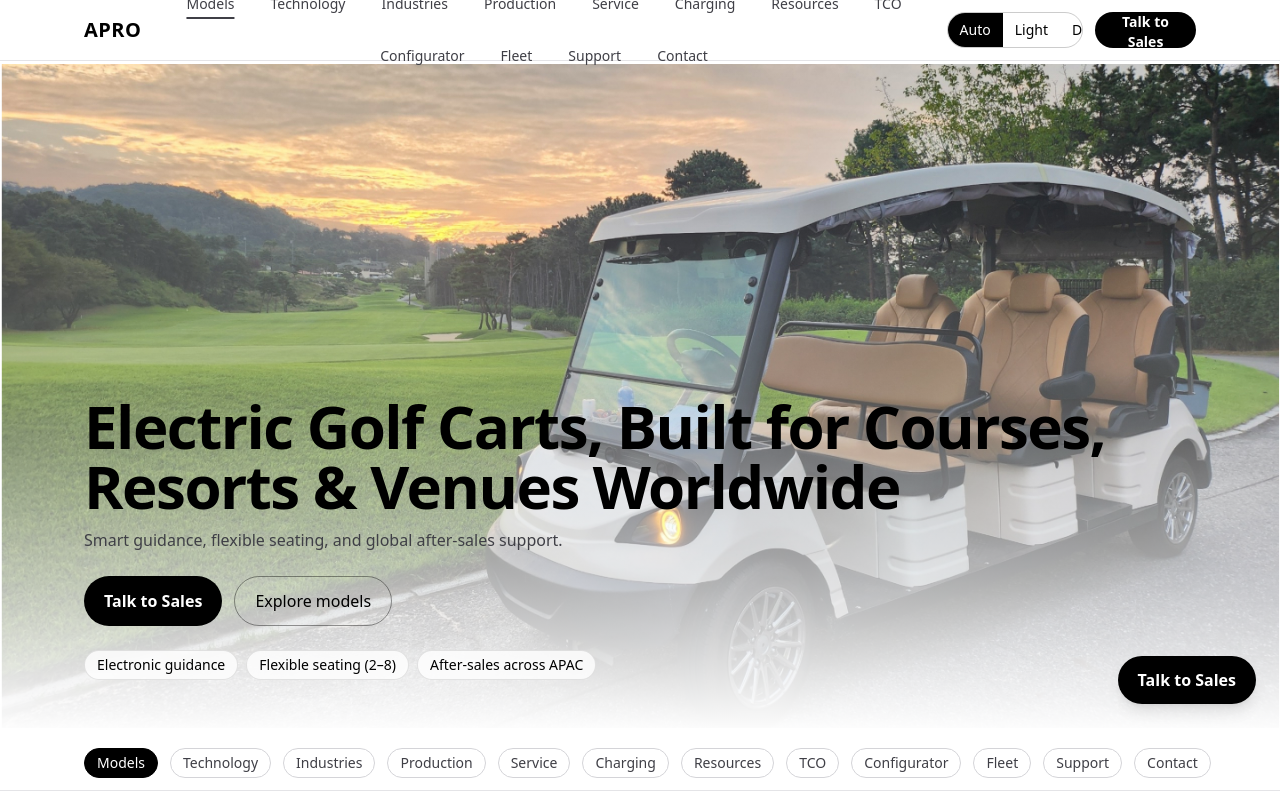
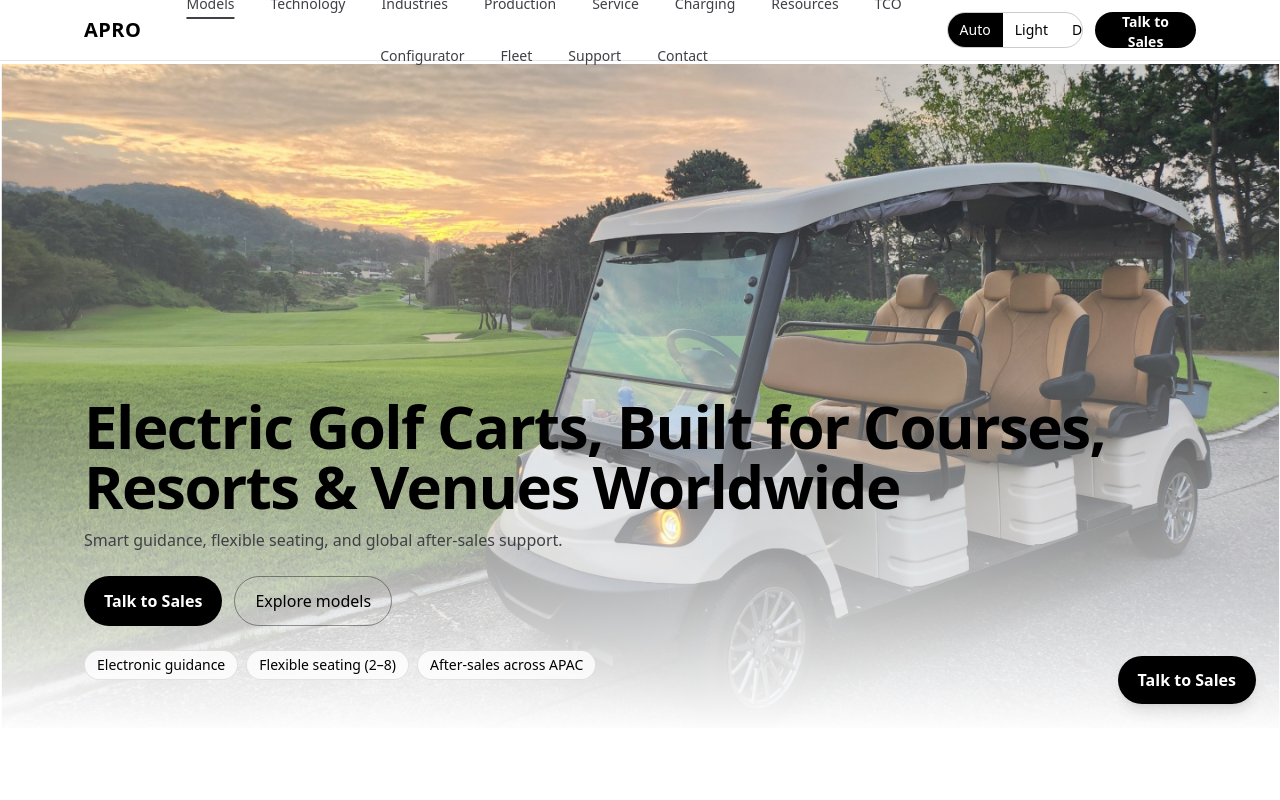
Before and after one commit to Aproglobal/apro-global-site, a React (Vite) app: page / in a window 1280 px wide. Shown: the top 800 px of the page. Built offline with nearby package versions, Linux system fonts and the light colour scheme.

Commit message:
Update App.tsx

```diff
--- a/src/pages/App.tsx
+++ b/src/pages/App.tsx
@@ -1,5 +1,5 @@
 // src/pages/App.tsx
-import React, { useEffect, useMemo, useState } from "react";
+import React, { useEffect, useMemo } from "react";
 import Header from "../components/Header";
 import ModelGrid from "../components/ModelGrid";
 import CompareTable from "../components/CompareTable";
@@ -26,24 +26,8 @@ import ResourcesSection from "../components/ResourcesSection";
 import TcoCalculator from "../components/TcoCalculator";
 import ConfiguratorSection from "../components/ConfiguratorSection";
 
-const NAV_LINKS = [
-  { id: "models", label: "Models" },
-  { id: "technology", label: "Technology" },
-  { id: "industries", label: "Industries" },
-  { id: "timeline", label: "Production" },
-  { id: "service", label: "Service" },
-  { id: "charging", label: "Charging" },
-  { id: "resources", label: "Resources" },
-  { id: "tco", label: "TCO" },
-  { id: "configurator", label: "Configurator" },
-  { id: "fleet", label: "Fleet" },
-  { id: "support", label: "Support" },
-  { id: "contact", label: "Contact" },
-] as const;
-
 export default function App() {
   const variant = getVariant();
-  const [activeSection, setActiveSection] = useState<string>("");
 
   useEffect(() => {
     initAnalytics(import.meta.env.VITE_GA_MEASUREMENT_ID);
@@ -53,34 +37,6 @@ export default function App() {
     // Preload reCAPTCHA v3
     const siteKey = import.meta.env.VITE_RECAPTCHA_SITE_KEY as string;
     if (siteKey) loadRecaptcha(siteKey);
-  }, []);
-
-  // IntersectionObserver to highlight active section in subnav
-  useEffect(() => {
-    const targets = NAV_LINKS.map((l) => document.getElementById(l.id)).filter(
-      (el): el is HTMLElement => !!el
-    );
-    if (targets.length === 0) return;
-
-    const io = new IntersectionObserver(
-      (entries) => {
-        const visible = entries
-          .filter((e) => e.isIntersecting)
-          .sort((a, b) => b.intersectionRatio - a.intersectionRatio);
-        if (visible[0]?.target?.id) {
-          setActiveSection(visible[0].target.id);
-        }
-      },
-      {
-        // 중앙을 지날 때 섹션 활성화
-        root: null,
-        rootMargin: "-45% 0px -45% 0px",
-        threshold: [0, 0.1, 0.25, 0.5, 0.75, 1],
-      }
-    );
-
-    targets.forEach((t) => io.observe(t));
-    return () => io.disconnect();
   }, []);
 
   const primaryCta = "Talk to Sales";
@@ -152,11 +108,7 @@ export default function App() {
 
               {/* USP chips */}
               <div className="mt-6 flex flex-wrap gap-2">
-                {[
-                  "Electronic guidance",
-                  "Flexible seating (2–8)",
-                  "After-sales across APAC",
-                ].map((chip) => (
+                {["Electronic guidance", "Flexible seating (2–8)", "After-sales across APAC"].map((chip) => (
                   <span
                     key={chip}
                     className="text-sm px-3 py-1 rounded-full bg-white/80 text-black border border-black/10 backdrop-blur dark:bg-black/60 dark:text-white dark:border-white/10"
@@ -169,36 +121,7 @@ export default function App() {
           </div>
         </section>
 
-        {/* STICKY SUBNAV */}
-        <nav
-          role="navigation"
-          aria-label="Section navigation"
-          className="sticky top-16 z-30 backdrop-blur bg-white/70 dark:bg-black/50 supports-[backdrop-filter]:bg-white/50 border-b border-zinc-200 dark:border-zinc-800"
-        >
-          <div className="max-w-6xl mx-auto px-5 overflow-x-auto scrollbar-none">
-            <ul className="flex gap-3 py-3 min-w-max">
-              {NAV_LINKS.map((l) => {
-                const active = activeSection === l.id;
-                return (
-                  <li key={l.id}>
-                    <a
-                      href={`#${l.id}`}
-                      onClick={() => trackEvent("subnavClick", { target: l.id })}
-                      className={[
-                        "inline-flex items-center rounded-full px-3 py-1 text-sm border transition-colors",
-                        active
-                          ? "bg-black text-white border-black dark:bg-white dark:text-black dark:border-white"
-                          : "text-zinc-700 border-zinc-300 hover:border-zinc-800 dark:text-zinc-300 dark:border-zinc-700 dark:hover:border-white",
-                      ].join(" ")}
-                    >
-                      {l.label}
-                    </a>
-                  </li>
-                );
-              })}
-            </ul>
-          </div>
-        </nav>
+        {/* ↓↓↓ 여기 있던 'STICKY SUBNAV' 블록을 완전히 제거했습니다. */}
 
         {/* MODELS + COMPARE */}
         <section id="models" className="scroll-mt-24" aria-label="Models">
@@ -277,10 +200,7 @@ export default function App() {
             <h2 className="text-3xl md:text-4xl font-extrabold tracking-tight">Contact</h2>
             <p className="mt-2 text-zinc-700 max-w-2xl dark:text-zinc-200">
               Email us at{" "}
-              <a
-                href={`mailto:${import.meta.env.VITE_SALES_EMAIL || "sales@example.com"}`}
-                className="underline"
-              >
+              <a href={`mailto:${import.meta.env.VITE_SALES_EMAIL || "sales@example.com"}`} className="underline">
                 {import.meta.env.VITE_SALES_EMAIL || "sales@example.com"}
               </a>{" "}
               or open the form above.
@@ -299,9 +219,7 @@ export default function App() {
 
               <a
                 href="/brochure.pdf"
-                onClick={() =>
-                  trackEvent("brochureDownload", { file: "/brochure.pdf", where: "contact_section" })
-                }
+                onClick={() => trackEvent("brochureDownload", { file: "/brochure.pdf", where: "contact_section" })}
                 className="px-5 py-3 rounded-full border border-black/30 dark:border-white/40"
               >
                 Download brochure (PDF)
```
